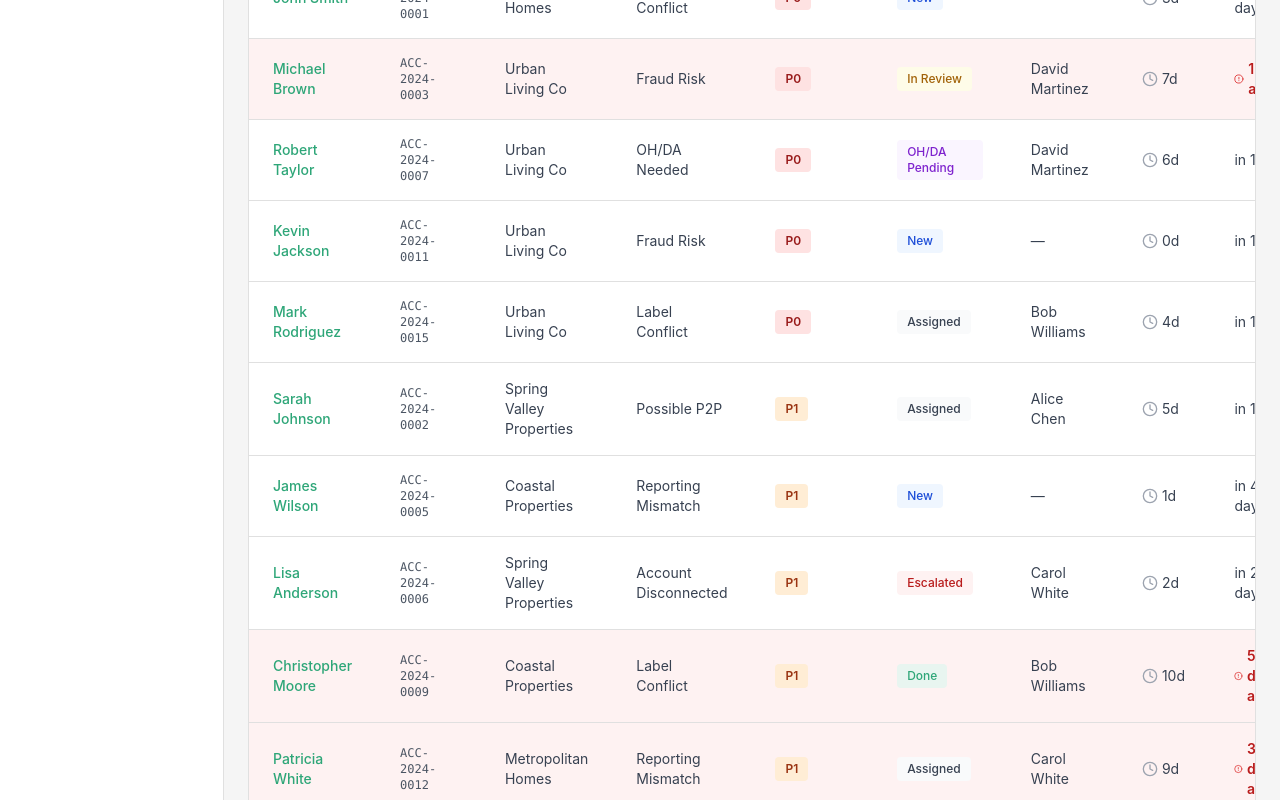
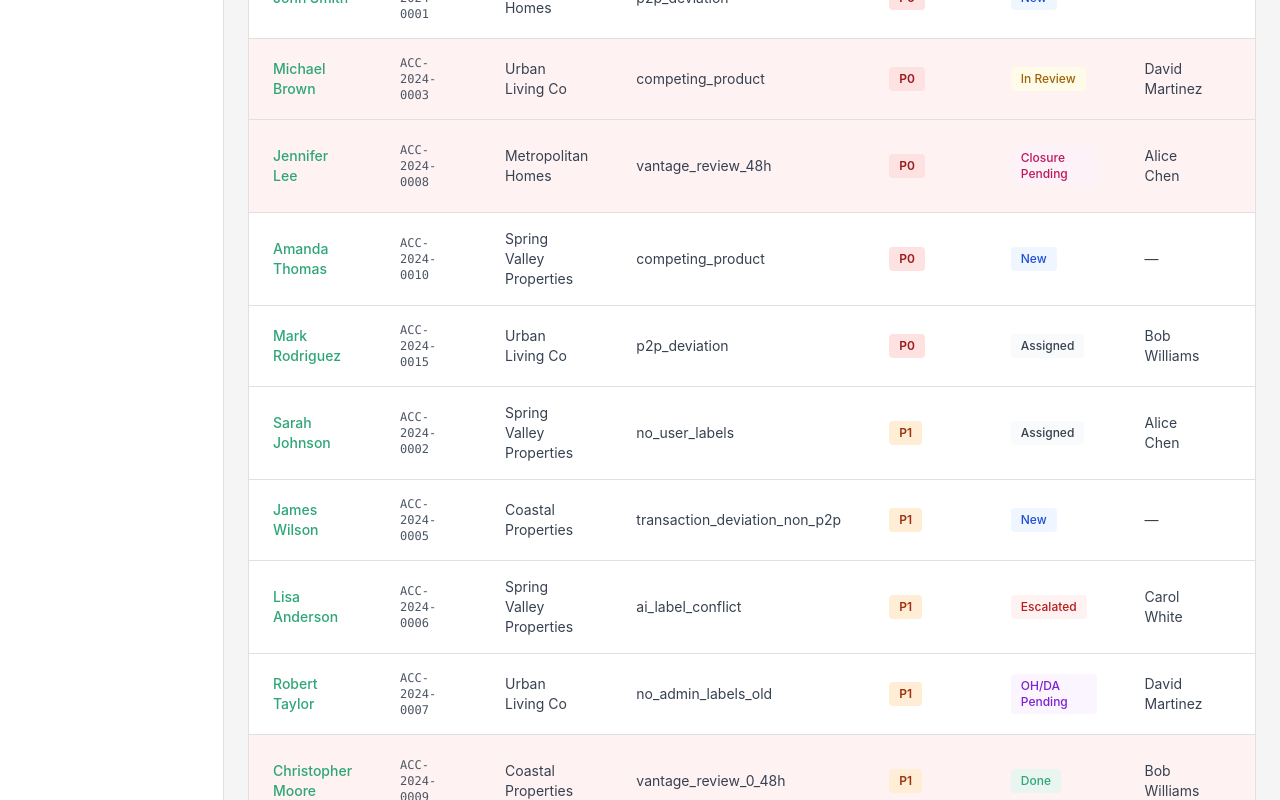
Before and after one commit to michaelstewart-esusu/raas-admin-review-mockup, a React (Vite) app: page / in a window 1280 px wide. Shown: the part 620-1420 px from the top of the page. Built offline with nearby package versions, Linux system fonts and the light colour scheme.

Commit message:
Update: Use new reasons and priorities per P0/P1/P2 categorization

```diff
--- a/src/data/mockCases.ts
+++ b/src/data/mockCases.ts
@@ -12,7 +12,7 @@ export const mockCases: ReviewCase[] = [
     client: 'Metropolitan Homes',
     property: 'Riverside Apartments',
     leaseStatus: 'Active',
-    reason: 'label_conflict',
+    reason: 'p2p_deviation',
     priority: 'P0',
     status: 'New',
     createdAt: daysAgo(3),
@@ -28,7 +28,7 @@ export const mockCases: ReviewCase[] = [
     client: 'Spring Valley Properties',
     property: 'Spring Valley Towers',
     leaseStatus: 'Active',
-    reason: 'possible_p2p',
+    reason: 'no_user_labels',
     priority: 'P1',
     status: 'Assigned',
     assignee: 'Alice Chen',
@@ -43,7 +43,7 @@ export const mockCases: ReviewCase[] = [
     residentName: 'Michael Brown',
     accountId: 'ACC-2024-0003',
     client: 'Urban Living Co',
-    reason: 'fraud_risk',
+    reason: 'competing_product',
     priority: 'P0',
     status: 'In Review',
     assignee: 'David Martinez',
@@ -61,7 +61,7 @@ export const mockCases: ReviewCase[] = [
     client: 'Metropolitan Homes',
     property: 'Downtown Residences',
     leaseStatus: 'Active',
-    reason: 'no_qualifying_rent',
+    reason: 'no_admin_labels_new',
     priority: 'P2',
     status: 'Waiting for Verification',
     assignee: 'Bob Williams',
@@ -76,7 +76,7 @@ export const mockCases: ReviewCase[] = [
     residentName: 'James Wilson',
     accountId: 'ACC-2024-0005',
     client: 'Coastal Properties',
-    reason: 'reporting_mismatch',
+    reason: 'transaction_deviation_non_p2p',
     priority: 'P1',
     status: 'New',
     createdAt: daysAgo(1),
@@ -90,7 +90,7 @@ export const mockCases: ReviewCase[] = [
     residentName: 'Lisa Anderson',
     accountId: 'ACC-2024-0006',
     client: 'Spring Valley Properties',
-    reason: 'account_disconnected',
+    reason: 'ai_label_conflict',
     priority: 'P1',
     status: 'Escalated',
     assignee: 'Carol White',
@@ -108,8 +108,8 @@ export const mockCases: ReviewCase[] = [
     client: 'Urban Living Co',
     property: 'Tech Park Lofts',
     leaseStatus: 'Active',
-    reason: 'oh_da_needed',
-    priority: 'P0',
+    reason: 'no_admin_labels_old',
+    priority: 'P1',
     status: 'OH/DA Pending',
     assignee: 'David Martinez',
     createdAt: daysAgo(6),
@@ -123,8 +123,8 @@ export const mockCases: ReviewCase[] = [
     residentName: 'Jennifer Lee',
     accountId: 'ACC-2024-0008',
     client: 'Metropolitan Homes',
-    reason: 'closure_needed',
-    priority: 'P2',
+    reason: 'vantage_review_48h',
+    priority: 'P0',
     status: 'Closure Pending',
     assignee: 'Alice Chen',
     createdAt: daysAgo(8),
@@ -140,7 +140,7 @@ export const mockCases: ReviewCase[] = [
     client: 'Coastal Properties',
     property: 'Beachfront Towers',
     leaseStatus: 'Terminated',
-    reason: 'label_conflict',
+    reason: 'vantage_review_0_48h',
     priority: 'P1',
     status: 'Done',
     assignee: 'Bob Williams',
@@ -155,8 +155,8 @@ export const mockCases: ReviewCase[] = [
     residentName: 'Amanda Thomas',
     accountId: 'ACC-2024-0010',
     client: 'Spring Valley Properties',
-    reason: 'possible_p2p',
-    priority: 'P2',
+    reason: 'competing_product',
+    priority: 'P0',
     status: 'New',
     createdAt: daysAgo(2),
     dueDate: daysFromNow(5),
@@ -169,8 +169,8 @@ export const mockCases: ReviewCase[] = [
     residentName: 'Kevin Jackson',
     accountId: 'ACC-2024-0011',
     client: 'Urban Living Co',
-    reason: 'fraud_risk',
-    priority: 'P0',
+    reason: 'no_admin_labels_new',
+    priority: 'P2',
     status: 'New',
     createdAt: daysAgo(0),
     dueDate: daysFromNow(1),
@@ -186,7 +186,7 @@ export const mockCases: ReviewCase[] = [
     client: 'Metropolitan Homes',
     property: 'Midtown Plaza',
     leaseStatus: 'Active',
-    reason: 'reporting_mismatch',
+    reason: 'transaction_deviation_non_p2p',
     priority: 'P1',
     status: 'Assigned',
     assignee: 'Carol White',
@@ -201,8 +201,8 @@ export const mockCases: ReviewCase[] = [
     residentName: 'Steven Harris',
     accountId: 'ACC-2024-0013',
     client: 'Coastal Properties',
-    reason: 'no_qualifying_rent',
-    priority: 'P2',
+    reason: 'no_admin_labels_old',
+    priority: 'P1',
     status: 'Closed',
     assignee: 'Alice Chen',
     createdAt: daysAgo(15),
@@ -216,7 +216,7 @@ export const mockCases: ReviewCase[] = [
     residentName: 'Rachel Martinez',
     accountId: 'ACC-2024-0014',
     client: 'Spring Valley Properties',
-    reason: 'account_disconnected',
+    reason: 'ai_label_conflict',
     priority: 'P1',
     status: 'In Review',
     assignee: 'David Martinez',
@@ -233,7 +233,7 @@ export const mockCases: ReviewCase[] = [
     client: 'Urban Living Co',
     property: 'Innovation Hub',
     leaseStatus: 'Active',
-    reason: 'label_conflict',
+    reason: 'p2p_deviation',
     priority: 'P0',
     status: 'Assigned',
     assignee: 'Bob Williams',
```
